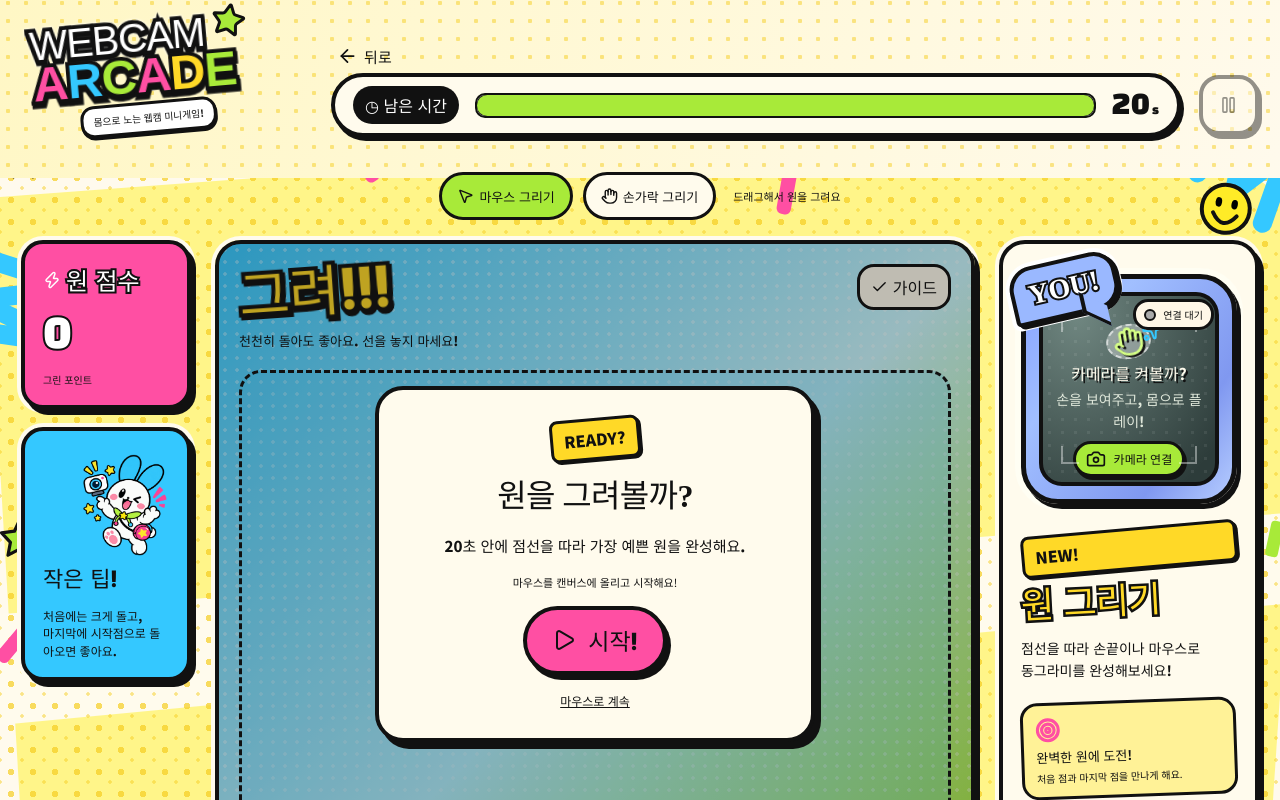
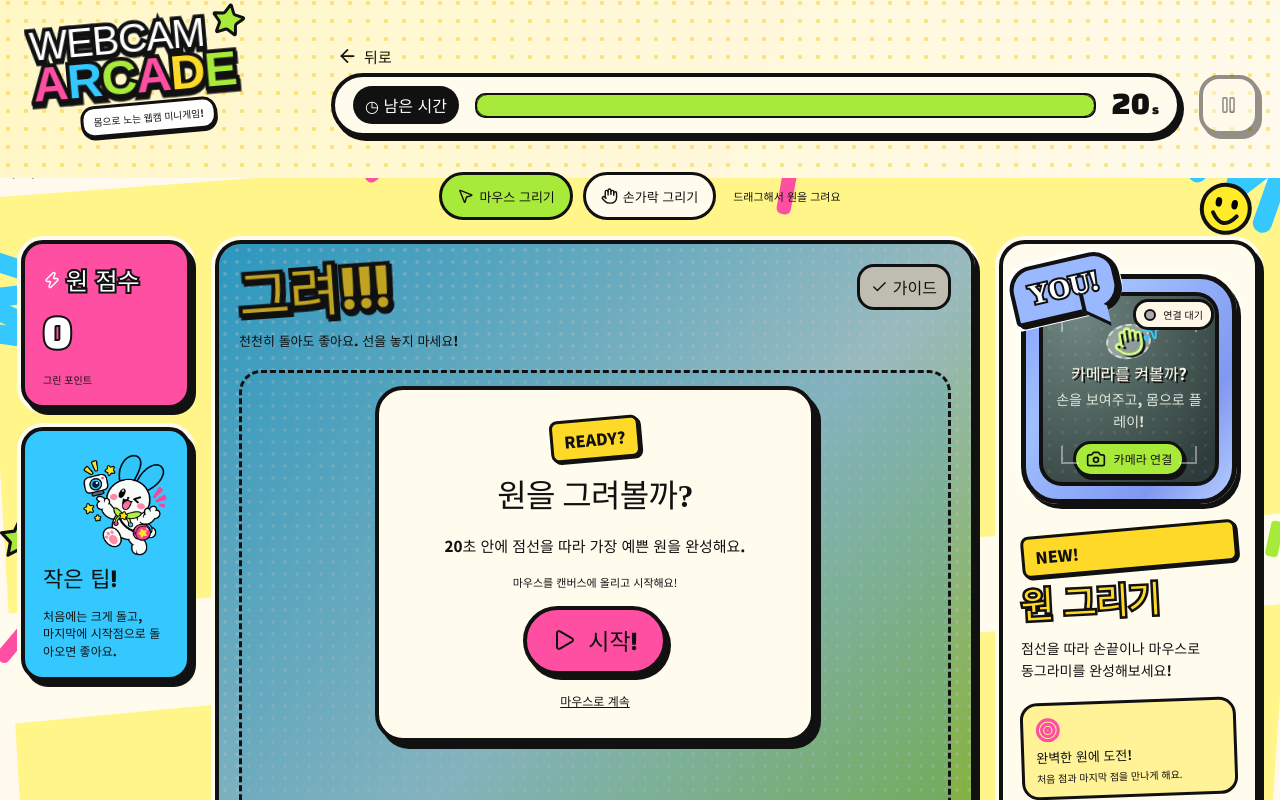
Before and after one commit to diefrau/WebcamArcade, a React (Vite) app: page /play/circle in a window 1280 px wide. Shown: the top 800 px of the page. Built offline with nearby package versions, Linux system fonts and the light colour scheme; a web font is replaced by a local one.

Commit message:
Limit page halftone to header and simplify home copy

```diff
--- a/src/components/ComicArt.tsx
+++ b/src/components/ComicArt.tsx
@@ -84,7 +84,6 @@ export function ComicDecor() {
         />
         <path d="m0 555 1600-91v82L0 655Z" fill="#fffbed" />
       </svg>
-      <div className="comic-halftone" aria-hidden="true" />
       <svg
         className="comic-decor-shapes"
         viewBox="0 0 1600 920"
--- a/src/locales/en.json
+++ b/src/locales/en.json
@@ -13,8 +13,6 @@
   "hero1": "WHAT",
   "hero2": "SHOULD WE",
   "hero3": "PLAY?",
-  "intro": "Big fun. Little webcam games!",
-  "intro2": "Move your body and make some joy!",
   "start": "LET’S PLAY!",
   "cameraTitle": "Ready for your close-up?",
   "cameraHint": "Show your hand. Let’s play!",
@@ -23,7 +21,6 @@
   "you": "YOU!",
   "playMore": "PLAY MORE!",
   "move": "MOVE YOUR BODY.\nSTART THE PARTY!\nLET’S PLAY!",
-  "featured": "Your next favorite game",
   "viewAll": "All games",
   "cham": "LOOK OUT!",
   "circle": "FULL CIRCLE",
--- a/src/locales/ko.json
+++ b/src/locales/ko.json
@@ -13,8 +13,6 @@
   "hero1": "오늘",
   "hero2": "뭐하고",
   "hero3": "놀지?",
-  "intro": "웹캠으로 즐기는 신나는 미니게임!",
-  "intro2": "지금 바로 몸을 움직여봐요!",
   "start": "게임 시작!",
   "cameraTitle": "카메라를 켜볼까?",
   "cameraHint": "손을 보여주고, 몸으로 플레이!",
@@ -23,7 +21,6 @@
   "you": "YOU!",
   "playMore": "더 놀자!",
   "move": "움직이면\n게임이 시작돼!\nLET’S PLAY!",
-  "featured": "오늘은 이 게임 어때?",
   "viewAll": "전체 게임",
   "cham": "참!참!참!",
   "circle": "원 그리기",
--- a/src/main.tsx
+++ b/src/main.tsx
@@ -496,11 +496,6 @@ function HomePage() {
             <span className="pink-text">{t("hero2")}</span>{" "}
             <span className="cyan-text">{t("hero3")}</span>
           </h1>
-          <p>
-            {t("intro")}
-            <br />
-            {t("intro2")}
-          </p>
           <Button className="hero-cta" onClick={() => navigate("/games")}>
             <Play fill="currentColor" />
             {t("start")}
@@ -524,10 +519,6 @@ function HomePage() {
       </section>
       <section className="featured">
         <div className="section-heading">
-          <h2>
-            <Zap size={23} fill="currentColor" />
-            {t("featured")}
-          </h2>
           <Link to="/games" className="view-all-button">
             {t("viewAll")}
             <ArrowRight size={18} />
--- a/src/responsive.css
+++ b/src/responsive.css
@@ -1,14 +1,4 @@
 /* Content determines height; decorative artwork keeps its own proportions. */
-.comic-halftone {
-  position: absolute;
-  inset: 145px 0 0;
-  background:
-    radial-gradient(circle, #f5cd21b3 3px, transparent 3.5px) 0 0 / 22px 22px,
-    radial-gradient(circle, #f5cd2180 1.5px, transparent 2px) 11px 10px / 22px
-      22px;
-  z-index: -1;
-  pointer-events: none;
-}
 .comic-decor-shapes {
   position: absolute;
   inset: 0 0 auto;
@@ -61,14 +51,11 @@
   max-width: calc(100% - 20px);
 }
 .featured .section-heading {
+  justify-content: flex-end;
   height: auto;
   min-height: 48px;
   gap: 16px;
   margin: 16px 0 28px;
-}
-.featured .section-heading h2 {
-  font-size: clamp(16px, 1.15vw, 22px);
-  line-height: 1.4;
 }
 .featured .view-all-button {
   display: inline-flex;
@@ -141,9 +128,6 @@
     gap: 12px;
     margin-top: 8px;
   }
-  .featured .section-heading h2 {
-    font-size: 16px;
-  }
   .featured .view-all-button {
     font-size: 14px;
     padding-inline: 14px;
```
Also changed, not shown: 1 other file (tests, documents, lock files or other folders).
